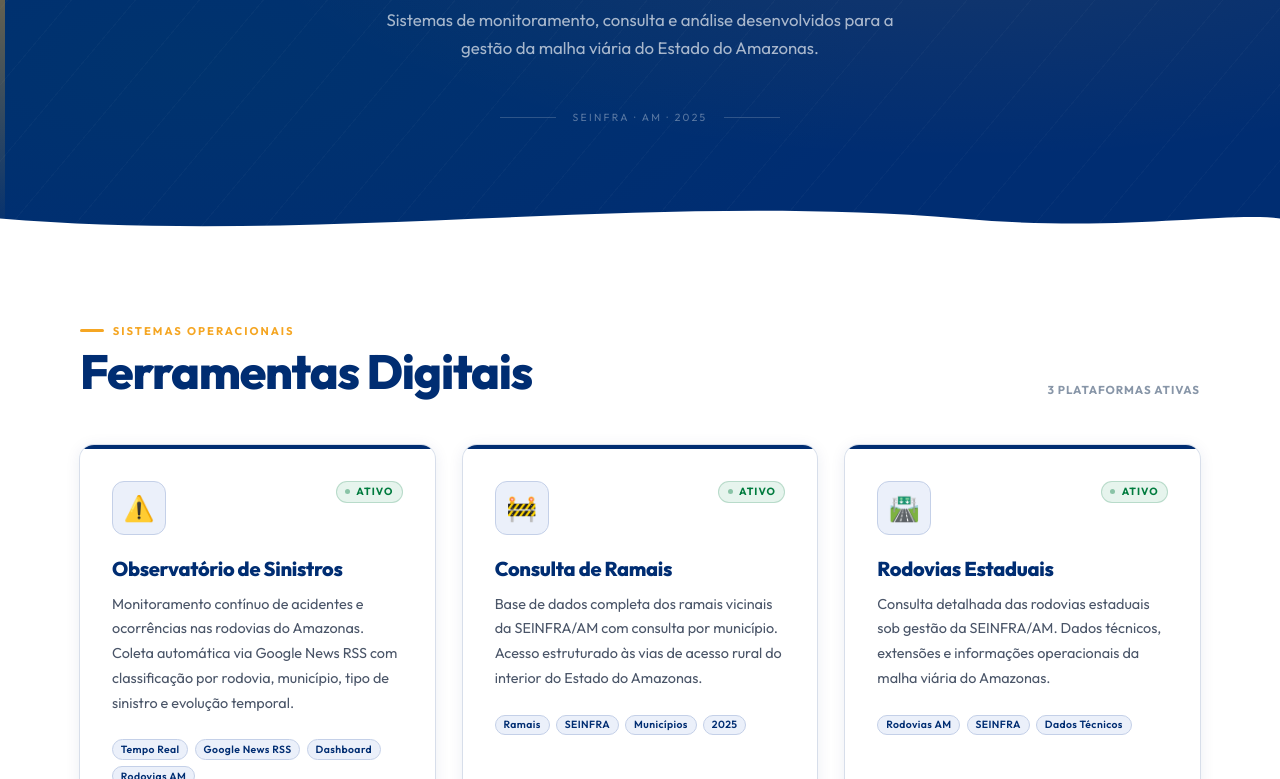
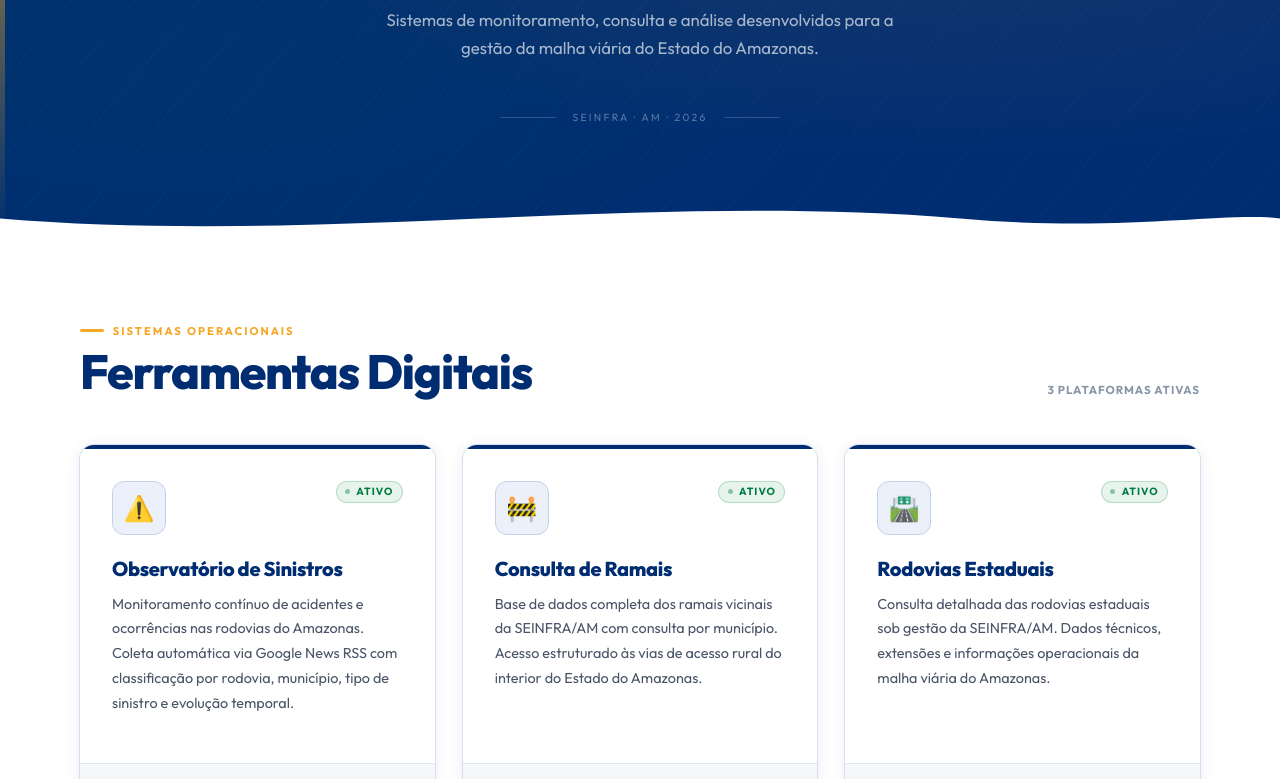
Before and after one commit to leonzordhue/painel-dmob, a plain HTML site: page index.html in a window 1280 px wide. Shown: the part 459-1238 px from the top of the page. Drawn offline with Linux system fonts and the light colour scheme.

Commit message:
Remove tags from card components in index.html
Removed tag elements from multiple cards in the HTML.

```diff
--- a/index.html
+++ b/index.html
@@ -334,20 +334,7 @@
       color: var(--cinza-med); margin-bottom: 1.5rem;
     }
 
-    .card-tags { display: flex; flex-wrap: wrap; gap: 0.4rem; }
-    .tag {
-      font-size: 0.65rem; font-weight: 600; letter-spacing: 0.04em;
-      color: var(--azul);
-      background: var(--azul-claro);
-      border: 1px solid var(--azul-borda);
-      padding: 0.25em 0.75em; border-radius: 100px;
-      transition: background 0.2s, border-color 0.2s;
-    }
-    .card:hover .tag {
-      background: var(--amarelo-cl);
-      border-color: var(--amarelo-brd);
-      color: #7A4F00;
-    }
+    /* TAGS REMOVIDAS */
 
     /* Footer do card */
     .card-foot {
@@ -530,7 +517,7 @@
 
       <div class="hero-rule">
         <div class="hero-rule-line"></div>
-        <div class="hero-rule-text">SEINFRA · AM · 2025</div>
+        <div class="hero-rule-text">SEINFRA · AM · 2026</div>
         <div class="hero-rule-line"></div>
       </div>
 
@@ -578,12 +565,7 @@
               classificação por rodovia, município, tipo de sinistro
               e evolução temporal.
             </p>
-            <div class="card-tags">
-              <span class="tag">Tempo Real</span>
-              <span class="tag">Google News RSS</span>
-              <span class="tag">Dashboard</span>
-              <span class="tag">Rodovias AM</span>
-            </div>
+            <!-- TAGS REMOVIDAS -->
           </div>
           <div class="card-foot">
             <div class="card-cta">
@@ -612,12 +594,7 @@
               com consulta por município. Acesso estruturado às vias de
               acesso rural do interior do Estado do Amazonas.
             </p>
-            <div class="card-tags">
-              <span class="tag">Ramais</span>
-              <span class="tag">SEINFRA</span>
-              <span class="tag">Municípios</span>
-              <span class="tag">2025</span>
-            </div>
+            <!-- TAGS REMOVIDAS -->
           </div>
           <div class="card-foot">
             <div class="card-cta">
@@ -646,11 +623,7 @@
               SEINFRA/AM. Dados técnicos, extensões e informações
               operacionais da malha viária do Amazonas.
             </p>
-            <div class="card-tags">
-              <span class="tag">Rodovias AM</span>
-              <span class="tag">SEINFRA</span>
-              <span class="tag">Dados Técnicos</span>
-            </div>
+            <!-- TAGS REMOVIDAS -->
           </div>
           <div class="card-foot">
             <div class="card-cta">
```
